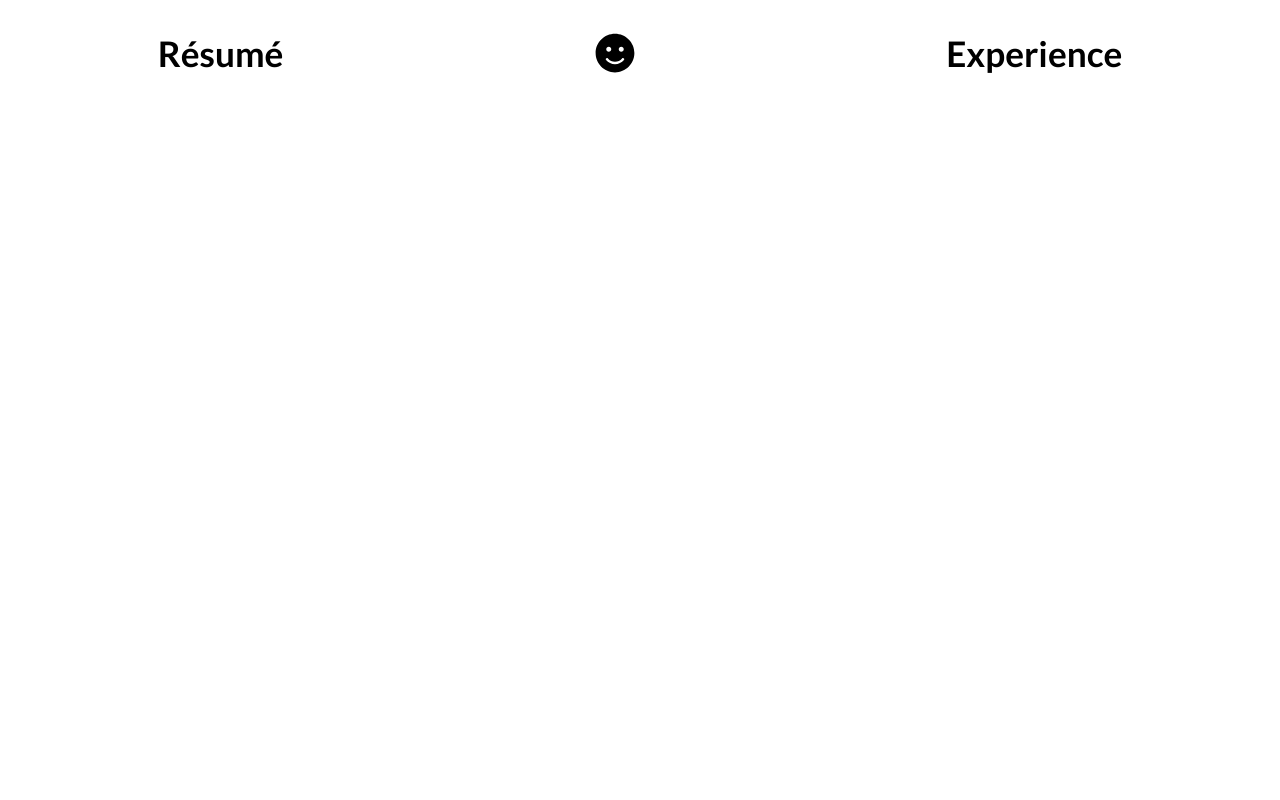
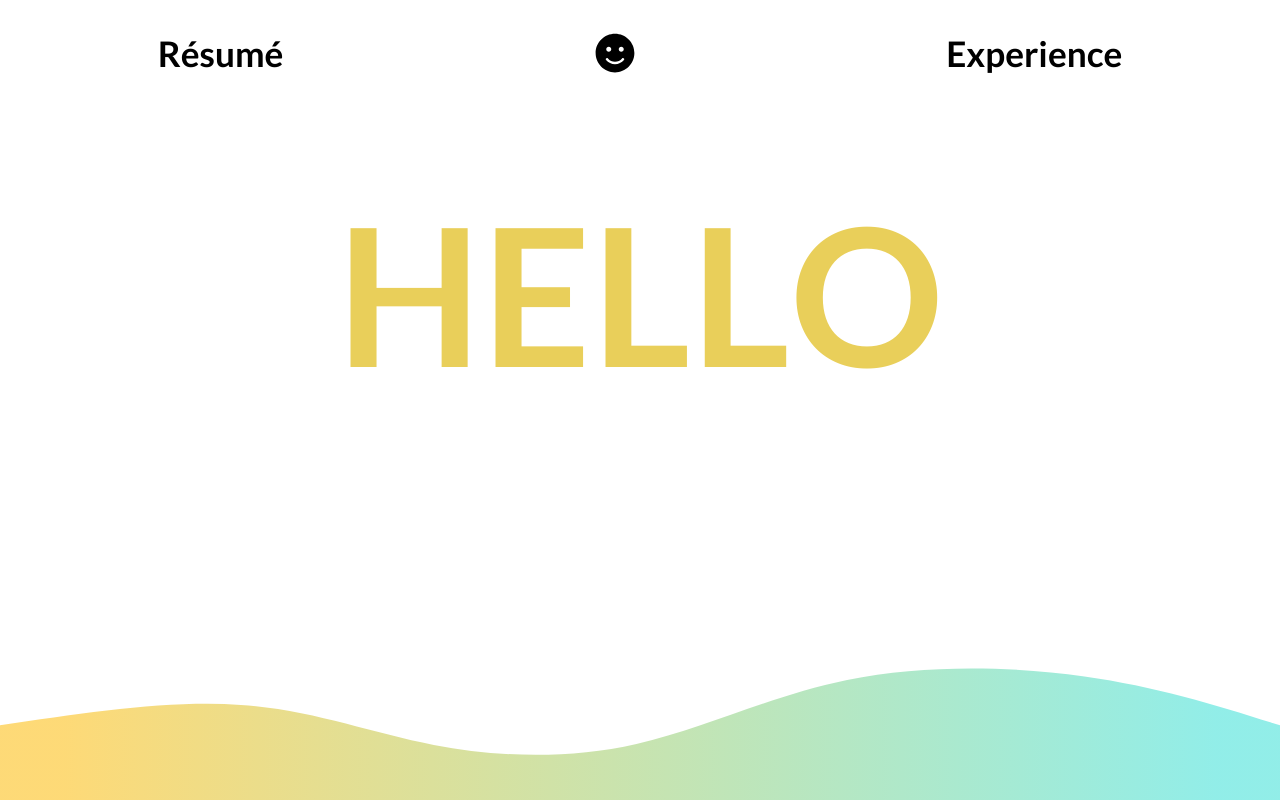
Before and after one commit to Kevinfrias4/resume-website, a React (Create React App) app: page / in a window 1280 px wide. Shown: the top 800 px of the page. Built offline with nearby package versions, Linux system fonts and the light colour scheme.

Commit message:
Added main page & animation

```diff
--- a/package.json
+++ b/package.json
@@ -9,6 +9,7 @@
     "@testing-library/jest-dom": "^5.11.4",
     "@testing-library/react": "^11.1.0",
     "@testing-library/user-event": "^12.1.10",
+    "framer-motion": "^3.7.0",
     "react": "^17.0.1",
     "react-dom": "^17.0.1",
     "react-scripts": "4.0.3",
--- a/src/App.js
+++ b/src/App.js
@@ -3,6 +3,7 @@ import styled from 'styled-components';
 //Components
 import Nav from './components/Nav'
 import MyInfo from './components/MyInfo';
+import MainPage from './components/MainPage';
 
 function App() {
   const[profileStatus, setProfileStatus] = useState(false);
@@ -11,6 +12,7 @@ function App() {
     <Main className={`App ${profileStatus ? "profile-active" : ""}`}>
       <Nav profileStatus={profileStatus} setProfileStatus={setProfileStatus} />
       <MyInfo profileStatus={profileStatus}/>
+      <MainPage />
     </Main>
   );
 }
--- /dev/null
+++ b/src/animations.js
@@ -0,0 +1,69 @@
+export const titleAnim = {
+    hidden: {
+        y: -500,
+        opacity: 0,
+    },
+    show: {
+        y: 0,
+        opacity: 1,
+        transition: {
+            duration: 1.5,
+        },
+    },
+};
+
+export const titleAnim2 = {
+    hidden: {
+        y: 500,
+        opacity: 0,
+    },
+    show: {
+        y: 0,
+        opacity: 1,
+        transition: {
+            duration: 1.75,
+        },
+    },
+};
+
+export const titleAnim3 = {
+    hidden: {
+        y: -500,
+        opacity: 0,
+    },
+    show: {
+        y: 0,
+        opacity: 1,
+        transition: {
+            duration: 2,
+        },
+    },
+};
+
+export const titleAnim4 = {
+    hidden: {
+        y: 500,
+        opacity: 0,
+    },
+    show: {
+        y: 0,
+        opacity: 1,
+        transition: {
+            duration: 2.25,
+        },
+    },
+};
+
+export const titleAnim5 = {
+    hidden: {
+        y: -500,
+        opacity: 0,
+    },
+    show: {
+        y: 0,
+        opacity: 1,
+        transition: {
+            duration: 2.5,
+        },
+    },
+};
--- /dev/null
+++ b/src/components/MainPage.js
@@ -0,0 +1,49 @@
+import React from 'react';
+import styled from 'styled-components';
+import { motion } from 'framer-motion';
+import { titleAnim, titleAnim2, titleAnim3, titleAnim4, titleAnim5 } from '../animations';
+import Wave from './Wave';
+
+const MainPage = () => {
+    return (
+        <Container>
+            <Hide>
+                <motion.h1 variants={titleAnim} initial="hidden" animate="show">H</motion.h1>
+            </Hide>
+            <Hide>
+                <motion.h1 variants={titleAnim2} initial="hidden" animate="show">E</motion.h1>
+            </Hide>
+            <Hide>
+                <motion.h1 variants={titleAnim3} initial="hidden" animate="show">L</motion.h1>
+            </Hide>
+            <Hide>
+                <motion.h1 variants={titleAnim4} initial="hidden" animate="show">L</motion.h1>
+            </Hide>
+            <Hide>
+                <motion.h1 variants={titleAnim5} initial="hidden" animate="show">O</motion.h1>
+            </Hide>
+            <Wave />
+        </Container>
+    );
+}
+
+const Container = styled(motion.div)`
+    width: 100%;
+    height: 100%;
+    display: flex;
+    justify-content: center;
+    z-index: 2;
+    h1 {
+        margin-top: 5rem;
+        font-size: 12rem;
+        font-weight: 700;
+        //color: #4dc0a3;
+        color: rgb(233, 207, 90);
+    }
+`;
+
+const Hide = styled.div`
+    overflow: hidden;
+`;
+
+export default MainPage;
--- a/src/components/MyInfo.js
+++ b/src/components/MyInfo.js
@@ -12,6 +12,15 @@ const MyInfo = ({ profileStatus }) => {
                 <br/>
                 <br/>
                 <span>Breed</span>: Golden Retriever
+            </p>
+            <p>
+                Bone collecting is my new hobby.  Walks in the park are my favorite as well as beef treats.
+            </p>
+            <p>
+                Bone collecting is my new hobby.  Walks in the park are my favorite as well as beef treats.
+            </p>
+            <p>
+                Bone collecting is my new hobby.  Walks in the park are my favorite as well as beef treats.
             </p>
             <p>
                 Bone collecting is my new hobby.  Walks in the park are my favorite as well as beef treats.
@@ -40,14 +49,14 @@ const Profile = styled.div`
         margin-top: 2.2rem;
         padding: 0rem 4rem;
         //color: #ada1a1;
-        color: #b3971c;
+        color: rgb(233, 207, 90);
     }
     p {
         padding: 0rem 4rem;
         color: #ada1a1;
     }
     span {
-        color: #b3971c;
+        color: rgb(233, 207, 90);
         font-weight: bold;
     }
 
--- a/src/components/Nav.js
+++ b/src/components/Nav.js
@@ -1,5 +1,6 @@
 import React from 'react';
 import styled from 'styled-components';
+import { motion } from 'framer-motion';
 import { FontAwesomeIcon } from '@fortawesome/react-fontawesome';
 import { faSmile } from '@fortawesome/free-solid-svg-icons';
 
@@ -7,19 +8,25 @@ const Nav = ({ setProfileStatus, profileStatus }) => {
     return (
         <StyleNav>
             <h1>Résumé</h1>
-            <button onClick={() => setProfileStatus(!profileStatus)}>
+            <motion.button
+                whileHover={{ scale: 1.1 }}
+                whileTap={{ scale: 2.5 }}
+                onClick={() => setProfileStatus(!profileStatus)}>
                 <FontAwesomeIcon icon={faSmile} size='3x' />
-            </button>
+            </motion.button>
             <h1>Experience</h1>
         </StyleNav>
     );
 }
 
 const StyleNav = styled.div`
+    top: 0;
+    position: sticky;
     min-height: 10vh;
     display: flex;
     justify-content: space-around;
     align-items: center;
+    z-index: 10;
     h1 {
         font-size: 2.2rem;
     }
--- /dev/null
+++ b/src/components/Wave.js
@@ -0,0 +1,59 @@
+import React from 'react';
+import styled from 'styled-components';
+import { motion } from 'framer-motion';
+
+const Wave = () => {
+    return(
+       <WaveSvg
+            height="100%"
+            width="100%"
+            fillOpacity="1"
+            id="bg-svg"
+            viewBox="0 0 1440 500"
+            xmlns="http://www.w3.org/2000/svg"
+            class="transition duration-300 ease-in-out delay-150"
+        >
+            <defs><linearGradient
+                id="gradient"><stop offset="5%" stop-color="#fcb90088"></stop><stop offset="95%" stop-color="#32ded488"></stop></linearGradient></defs>
+                <motion.path
+                d="M 0,500 C 0,500 0,166 0,166 C 95.43333333333334,151.7051282051282 190.86666666666667,137.4102564102564 271,143 C 351.1333333333333,148.5897435897436 415.9666666666667,174.06410256410254 488,188 C 560.0333333333333,201.93589743589746 639.2666666666667,204.33333333333334 716,187 C 792.7333333333333,169.66666666666666 866.9666666666665,132.6025641025641 953,115 C 1039.0333333333335,97.3974358974359 1136.8666666666668,99.25641025641025 1220,111 C 1303.1333333333332,122.74358974358975 1371.5666666666666,144.37179487179486 1440,166 C 1440,166 1440,500 1440,500 Z"
+                fill="url(#gradient)"
+                class="transition-all duration-300 ease-in-out delay-150"
+            ></motion.path>
+            <defs><linearGradient
+                id="gradient"><stop offset="5%" stop-color="#fcb900ff"></stop><stop offset="95%" stop-color="#32ded4ff"></stop></linearGradient></defs>
+                <motion.path
+                d="M 0,500 C 0,500 0,333 0,333 C 78.28717948717949,318.74615384615385 156.57435897435897,304.4923076923077 242,303 C 327.425641025641,301.5076923076923 419.9897435897435,312.776923076923 506,328 C 592.0102564102565,343.223076923077 671.4666666666668,362.4 743,361 C 814.5333333333332,359.6 878.1435897435897,337.6230769230769 951,319 C 1023.8564102564103,300.3769230769231 1105.9589743589745,285.10769230769233 1189,288 C 1272.0410256410255,290.89230769230767 1356.0205128205127,311.94615384615383 1440,333 C 1440,333 1440,500 1440,500 Z"
+                stroke="none"
+                stroke-width="0"
+                fill="url(#gradient)"
+                class="transition-all duration-300 ease-in-out delay-150">
+            </motion.path>
+        </WaveSvg>
+
+        /*<WaveSvg
+            viewBox="0 0 1440 363"
+            fill="none"
+            xmlns="http://www.w3.org/2000/svg"
+        >
+            <motion.path
+                initial={{ pathLength: 0, pathOffset: 2 }}
+                animate={{ pathLength: 1, pathOffset: 0}}
+                transition={{ duration: 3.2 }}
+                d="M1440 27.4774C1352.73 19.8184 1122.41 49.0556 899.331 227.276C620.48 450.052 354.282 355.647 170.328 185.318C23.165 49.0556 -4.21721 8.32998 0.487081 5"
+                stroke="darkCyan"
+                strokeOpacity="0.5"
+                strokeWidth="10"
+            />
+        </WaveSvg>*/
+    )
+};
+
+const WaveSvg = styled.svg`
+    position: absolute;
+    left: 0;
+    top: 50%;
+    z-index: 3;
+`;
+
+export default Wave;
```
Also changed, not shown: 1 other file (tests, documents, lock files or other folders).
